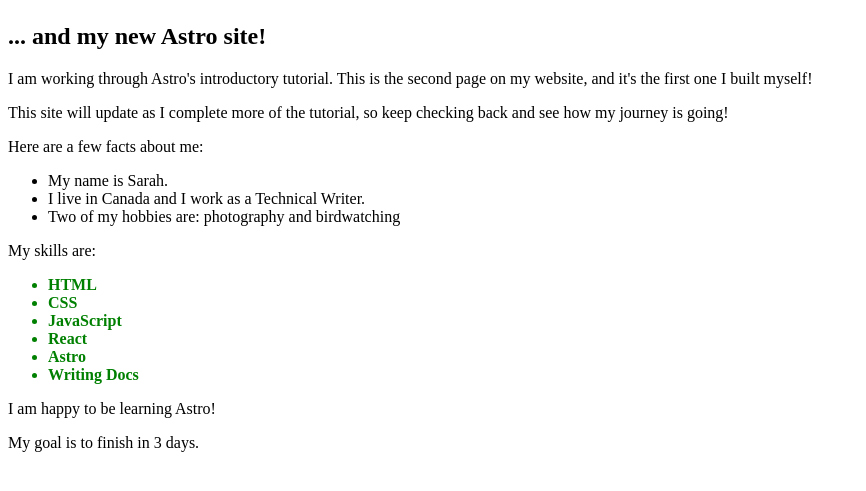
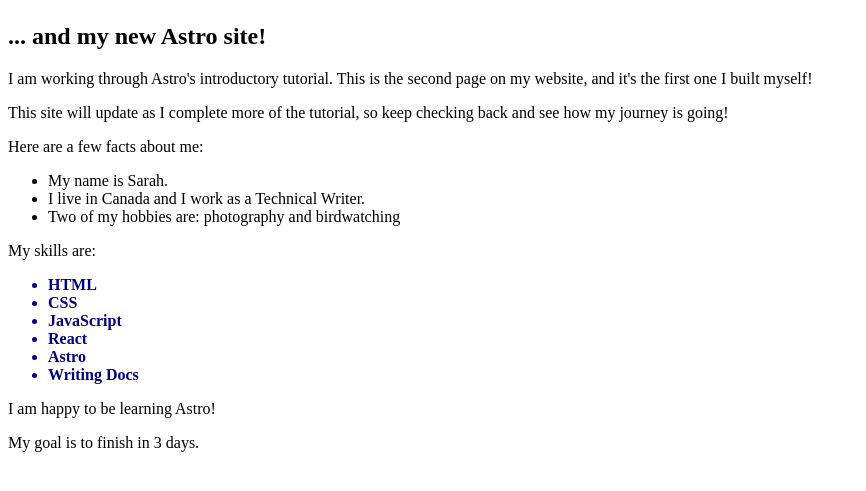
Before and after one commit to Knorgias/astro-blog, an Astro site: page /about in a window 1280 px wide. Shown: the part 163-654 px from the top of the page, without its empty margins (0-866 px from the left). Built offline with nearby package versions, Linux system fonts and the light colour scheme; Astro itself is replaced by a stand-in of ours.

Commit message:
define & use frontmatter var as css var

```diff
--- a/src/pages/about.astro
+++ b/src/pages/about.astro
@@ -13,7 +13,8 @@ const skills = ["HTML", "CSS", "JavaScript", "React", "Astro", "Writing Docs"];
 const happy = true;
 const finished = false;
 const goal = 3;
----
+
+const skillColor = "navy";
 ---
 
 <html lang="en">
@@ -23,13 +24,13 @@ const goal = 3;
 		<meta name="viewport" content="width=device-width" />
 		<meta name="generator" content={Astro.generator} />
 		<title>{pageTitle}</title>
-    <style>
+    <style define:vars={{skillColor}}>
       h1 {
         color: purple;
         font-size: 4rem;
       }
       .skill {
-        color: green;
+        color: var(--skillColor);
         font-weight: bold;
       }
     </style>
```
